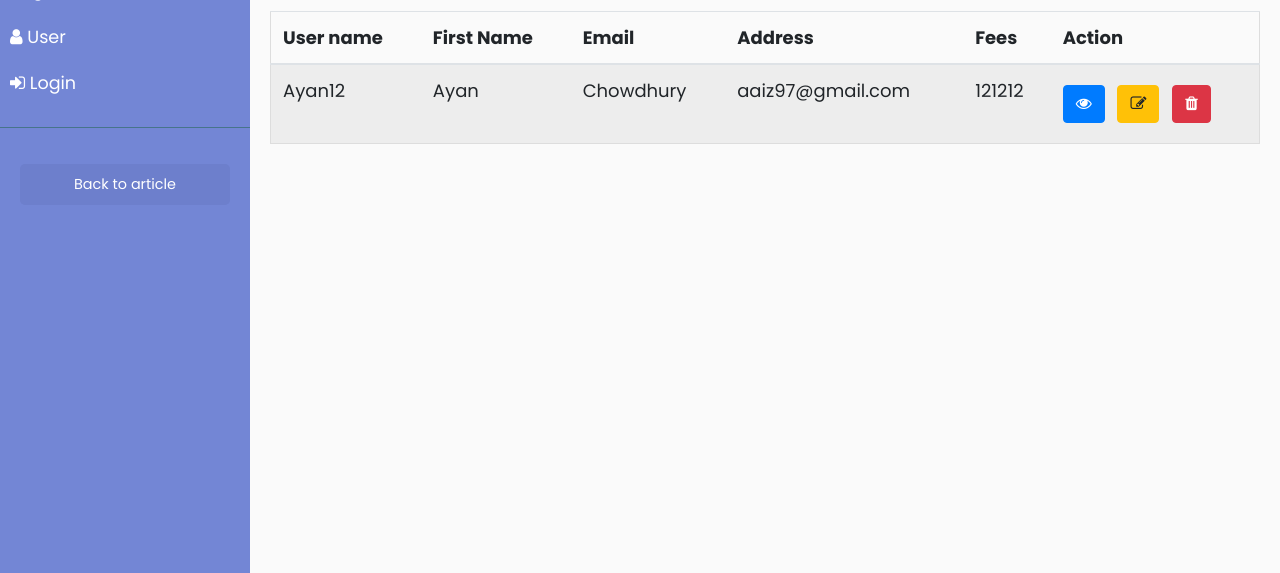
After one commit to ayanchyaziz123/mobile_store_project_300_django, a Django app: page /index_product/ in a window 1280 px wide. The commit adds this page. Shown: the part 227-800 px from the top of the page. Run offline with Django 3.2, Linux system fonts and the light colour scheme; some libraries are stand-ins or nearby versions.

Commit message:
edit admin panel

```diff
--- a/admin_panel/urls.py
+++ b/admin_panel/urls.py
@@ -2,5 +2,7 @@ from django.urls import path
 from . import views
 
 urlpatterns = [
-    path('', views.home, name='admin_home')
+    path('', views.home, name='admin_home'),
+    path('index_product/', views.index_product, name='index_product'),
+    path('create_product', views.create_product, name='create_product'),
 ]
--- a/admin_panel/views.py
+++ b/admin_panel/views.py
@@ -5,3 +5,8 @@ from django.http import HttpResponse, HttpResponseRedirect
 
 def home(request):
     return render(request, 'admin_panel/home.html')
+
+def index_product(request):
+    return render(request, 'admin_panel/products/index.html')
+def create_product(request):
+    return render(request, 'admin_panel/products/create.html')
--- a/templates/admin_panel/base.html
+++ b/templates/admin_panel/base.html
@@ -10,8 +10,8 @@
     <link rel="stylesheet" href="style.css">
 
     <!-- Font Awesome JS -->
-    <script defer src="https://use.fontawesome.com/releases/v5.0.13/js/solid.js" integrity="sha384-tzzSw1/Vo+0N5UhStP3bvwWPq+uvzCMfrN1fEFe+xBmv1C/AtVX5K0uZtmcHitFZ" crossorigin="anonymous"></script>
-    <script defer src="https://use.fontawesome.com/releases/v5.0.13/js/fontawesome.js" integrity="sha384-6OIrr52G08NpOFSZdxxz1xdNSndlD4vdcf/q2myIUVO0VsqaGHJsB0RaBE01VTOY" crossorigin="anonymous"></script>
+    <link rel="stylesheet" href="https://cdnjs.cloudflare.com/ajax/libs/font-awesome/4.7.0/css/font-awesome.min.css">
+
 
 <style>
 
@@ -185,6 +185,41 @@ a.article:hover {
     }
 }
 
+* {
+  box-sizing: border-box;
+}
+
+#myInput {
+  background-image: url('/css/searchicon.png');
+  background-position: 10px 10px;
+  background-repeat: no-repeat;
+  width: 100%;
+  font-size: 16px;
+  padding: 12px 20px 12px 40px;
+  border: 1px solid #ddd;
+  margin-bottom: 12px;
+}
+
+#myTable {
+  border-collapse: collapse;
+  width: 100%;
+  border: 1px solid #ddd;
+  font-size: 18px;
+}
+
+#myTable th, #myTable td {
+  text-align: left;
+  padding: 12px;
+}
+
+#myTable tr {
+  border-bottom: 1px solid #ddd;
+}
+
+#myTable tr.header, #myTable tr:hover {
+  background-color: #f1f1f1;
+}
+
 
 </style>
 
@@ -201,29 +236,13 @@ a.article:hover {
     </div>
 
     <ul class="list-unstyled components">
-      <p>Deshboard</p>
-      <li class="active">
-        <a
-          href="#homeSubmenu"
-          data-toggle="collapse"
-          aria-expanded="false"
-          class="dropdown-toggle"
-          >Home</a
-        >
-        <ul class="collapse list-unstyled" id="homeSubmenu">
-          <li>
-            <a href="#">Home 1</a>
-          </li>
-          <li>
-            <a href="#">Home 2</a>
-          </li>
-          <li>
-            <a href="#">Home 3</a>
-          </li>
-        </ul>
+
+
+       <li>
+        <a href="{% url 'admin_home' %}"><i class="fa fa-tachometer" aria-hidden="true"></i> Deshboard</a>
       </li>
       <li>
-        <a href="#">About</a>
+        <a href="{% url 'index_product' %}"><i class="fa fa-product-hunt" aria-hidden="true"></i> Product</a>
       </li>
       <li>
         <a
@@ -246,10 +265,10 @@ a.article:hover {
         </ul>
       </li>
       <li>
-        <a href="#">Portfolio</a>
+        <a href="#"><i class="fa fa-user" aria-hidden="true"></i> User</a>
       </li>
       <li>
-        <a href="#">Contact</a>
+        <a href="#"><i class="fa fa-sign-in" aria-hidden="true"></i> Login</a>
       </li>
     </ul>
 
@@ -268,7 +287,8 @@ a.article:hover {
     <nav class="navbar navbar-expand-lg navbar-light bg-light">
       <div class="container-fluid">
         <button type="button" id="sidebarCollapse" class="btn btn-info">
-          <i class="fas fa-align-left"></i>
+         <i class="fa fa-server" aria-hidden="true"></i>
+
 
         </button>
         <button
@@ -295,7 +315,7 @@ a.article:hover {
               <a class="nav-link" href="#">Page</a>
             </li>
             <li class="nav-item">
-              <a class="nav-link" href="#">Log in</a>
+              <a class="nav-link" href="#"><i class="fa fa-sign-in" aria-hidden="true"></i> Log in</a>
             </li>
           </ul>
         </div>
@@ -340,6 +360,29 @@ a.article:hover {
             });
         });
     </script>
+    <script>
+function myFunction() {
+  // Declare variables
+  var input, filter, table, tr, td, i, txtValue;
+  input = document.getElementById("myInput");
+  filter = input.value.toUpperCase();
+  table = document.getElementById("myTable");
+  tr = table.getElementsByTagName("tr");
+
+  // Loop through all table rows, and hide those who don't match the search query
+  for (i = 0; i < tr.length; i++) {
+    td = tr[i].getElementsByTagName("td")[0];
+    if (td) {
+      txtValue = td.textContent || td.innerText;
+      if (txtValue.toUpperCase().indexOf(filter) > -1) {
+        tr[i].style.display = "";
+      } else {
+        tr[i].style.display = "none";
+      }
+    }
+  }
+}
+</script>
 
 </body>
 </html>
--- /dev/null
+++ b/templates/admin_panel/products/index.html
@@ -0,0 +1,49 @@
+{% extends 'admin_panel/base.html' %} {% block content %}
+
+<a class="btn btn-info mb-2" href="{% url 'create_product' %}">Add a Product</a>
+<div>
+  <input
+    type="text"
+    id="myInput"
+    onkeyup="myFunction()"
+    placeholder="Search for names.."
+    title="Type in a name"
+  />
+</div>
+
+<table class="table table-striped" id="myTable">
+  <thead>
+    <tr>
+      <th scope="col">User name</th>
+      <th scope="col">First Name</th>
+      <th scope="col">Email</th>
+      <th scope="col">Address</th>
+      <th scope="col">Fees</th>
+      <th scope="col">Action</th>
+    </tr>
+  </thead>
+
+  <tr>
+    <td>Ayan12</td>
+    <td>Ayan</td>
+    <td>Chowdhury</td>
+    <td>aaiz97@gmail.com</td>
+    <td>121212</td>
+    <td>
+      <form action="" method="POST" onsubmit="return confirm('Are you sure?');">
+        <a class="btn btn-primary" href=""
+          ><i class="fa fa-eye" aria-hidden="true"></i
+        ></a>
+        <a class="btn btn-warning m-2" href=""
+          ><i class="fa fa-pencil-square-o" aria-hidden="true"></i
+        ></a>
+
+        <button class="btn btn-danger" type="submit">
+          <i class="fa fa-trash" aria-hidden="true"></i>
+        </button>
+      </form>
+    </td>
+  </tr>
+
+  {% endblock content %}
+</table>
```
Also changed, not shown: templates/admin_panel/products/create.html (added, +77 -0 lines), templates/admin_panel/products/update.html (added).
